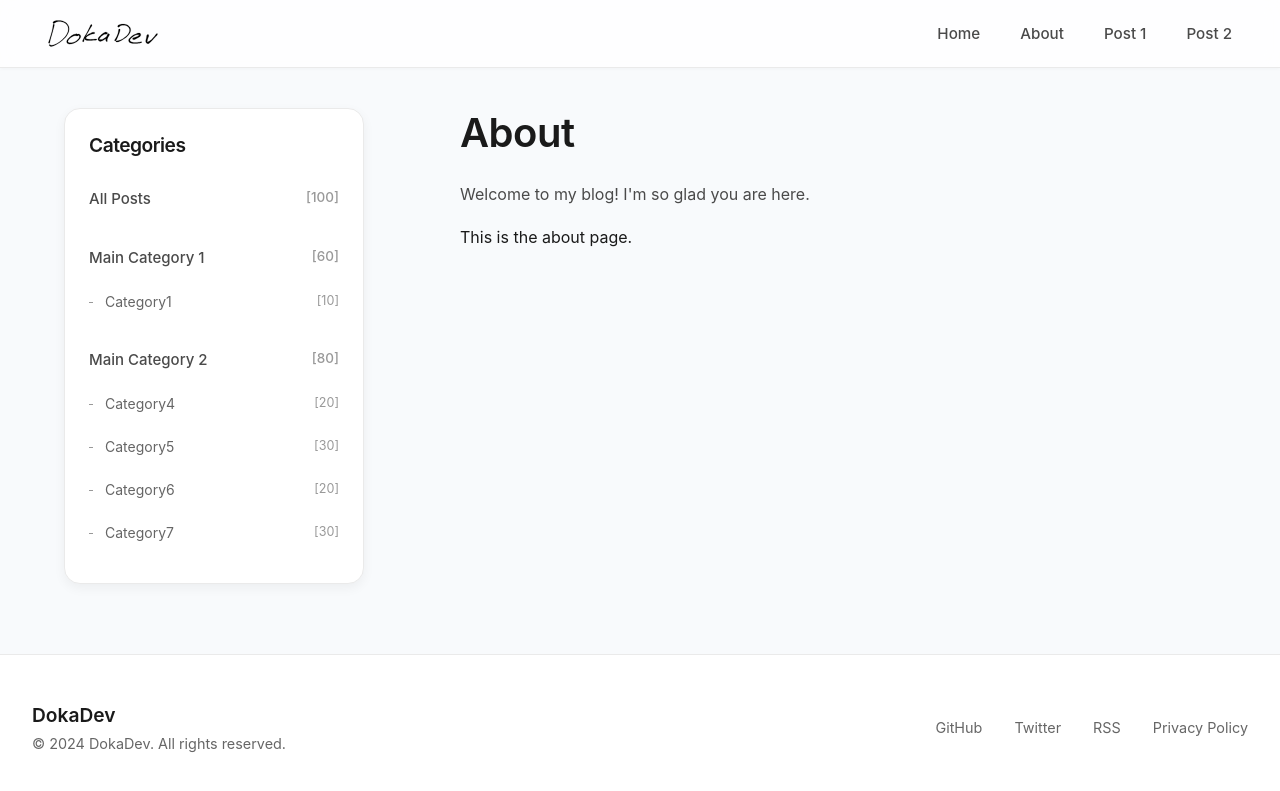
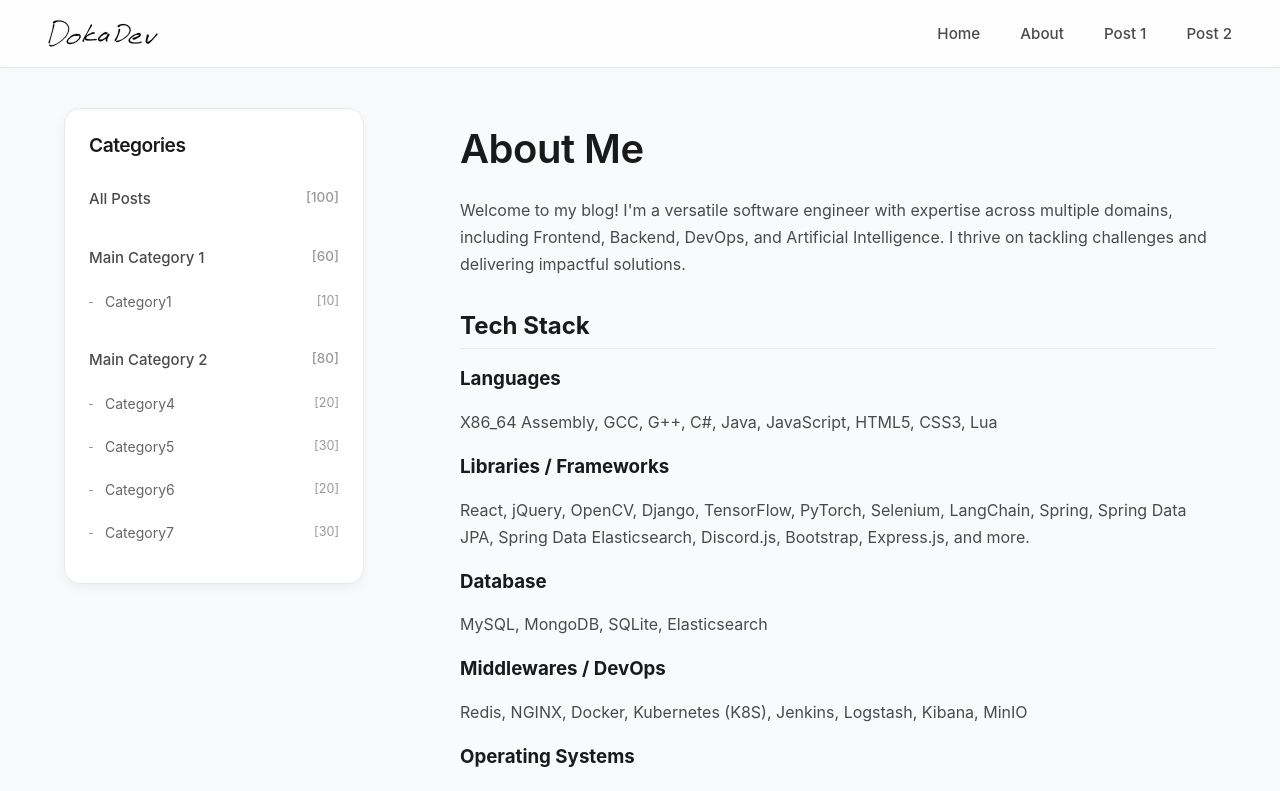
Before and after one commit to DokaDev/dokalab_blog_client, a React (Create React App) app: page /about in a window 1280 px wide. Shown: the top 791 px of the page. Built offline with nearby package versions, Linux system fonts and the light colour scheme.

Commit message:
update about

```diff
--- a/package.json
+++ b/package.json
@@ -8,8 +8,12 @@
     "@testing-library/user-event": "^13.5.0",
     "react": "^18.3.1",
     "react-dom": "^18.3.1",
+    "react-markdown": "^9.0.1",
     "react-router-dom": "^7.0.2",
     "react-scripts": "5.0.1",
+    "rehype-raw": "^7.0.0",
+    "remark-gfm": "^4.0.0",
+    "vite-plugin-raw": "^1.0.3",
     "web-vitals": "^2.1.4"
   },
   "scripts": {
--- /dev/null
+++ b/src/page/about/about.css
@@ -0,0 +1,71 @@
+.about-container {
+    max-width: 100%;
+    overflow-x: hidden;
+    padding: 1rem 0;
+}
+
+.about-container img {
+    display: inline-block;
+    vertical-align: middle;
+}
+
+.about-container h1 {
+    margin-top: 0;
+    margin-bottom: 1.5rem;
+}
+
+.about-container h2 {
+    margin-top: 2rem;
+    margin-bottom: 1rem;
+    padding-bottom: 0.5rem;
+    border-bottom: 1px solid #eaeaea;
+}
+
+.about-container p {
+    margin-bottom: 1rem;
+    line-height: 1.7;
+}
+
+.about-container a {
+    color: #2563eb;
+    text-decoration: none;
+}
+
+.about-container a:hover {
+    text-decoration: underline;
+}
+
+/* GitHub 스타일의 코드 블록 */
+.about-container pre {
+    background-color: #f6f8fa;
+    border-radius: 6px;
+    padding: 16px;
+    overflow-x: auto;
+}
+
+.about-container code {
+    font-family: 'SFMono-Regular', Consolas, 'Liberation Mono', Menlo, Courier, monospace;
+    font-size: 85%;
+}
+
+/* 배지들이 잘 보이도록 여백 조정 */
+.about-container img[src*="shields.io"] {
+    margin: 2px;
+}
+
+/* 로딩 상태 스타일 */
+.about-container .loading {
+    text-align: center;
+    padding: 2rem;
+    color: #666;
+}
+
+/* 에러 메시지 스타일 */
+.error-message {
+    color: #dc2626;
+    text-align: center;
+    padding: 2rem;
+    background-color: #fef2f2;
+    border-radius: 8px;
+    margin: 1rem 0;
+}
--- a/src/page/about/about.jsx
+++ b/src/page/about/about.jsx
@@ -1,14 +1,46 @@
 import React from "react";
+import './about.css';
 import { usePageTitle } from '../../hooks/usePageTitle';
 
 export default function About() {
     usePageTitle('About');
 
     return (
-        <div>
-            <h1>About</h1>
-            <p>Welcome to my blog! I'm so glad you are here.</p>
-            This is the about page.
+        <div className="about-container">
+            <h1>About Me</h1>
+            <p>
+                Welcome to my blog! I'm a versatile software engineer with expertise across multiple domains,
+                including Frontend, Backend, DevOps, and Artificial Intelligence. I thrive on tackling challenges
+                and delivering impactful solutions.
+            </p>
+
+            <h2>Tech Stack</h2>
+            <h3>Languages</h3>
+            <p>
+                X86_64 Assembly, GCC, G++, C#, Java, JavaScript, HTML5, CSS3, Lua
+            </p>
+            <h3>Libraries / Frameworks</h3>
+            <p>
+                React, jQuery, OpenCV, Django, TensorFlow, PyTorch, Selenium, LangChain, Spring, Spring Data JPA,
+                Spring Data Elasticsearch, Discord.js, Bootstrap, Express.js, and more.
+            </p>
+            <h3>Database</h3>
+            <p>
+                MySQL, MongoDB, SQLite, Elasticsearch
+            </p>
+            <h3>Middlewares / DevOps</h3>
+            <p>
+                Redis, NGINX, Docker, Kubernetes (K8S), Jenkins, Logstash, Kibana, MinIO
+            </p>
+            <h3>Operating Systems</h3>
+            <p>
+                MacOS, Fedora, CentOS, Ubuntu, Debian, Kali Linux, Arch Linux
+            </p>
+
+            <h2>Contact</h2>
+            <p>
+                Feel free to reach out to me at: awesome_devnet@outlook.com
+            </p>
         </div>
     );
 }
```
Also changed, not shown: 1 other file (tests, documents, lock files or other folders).
